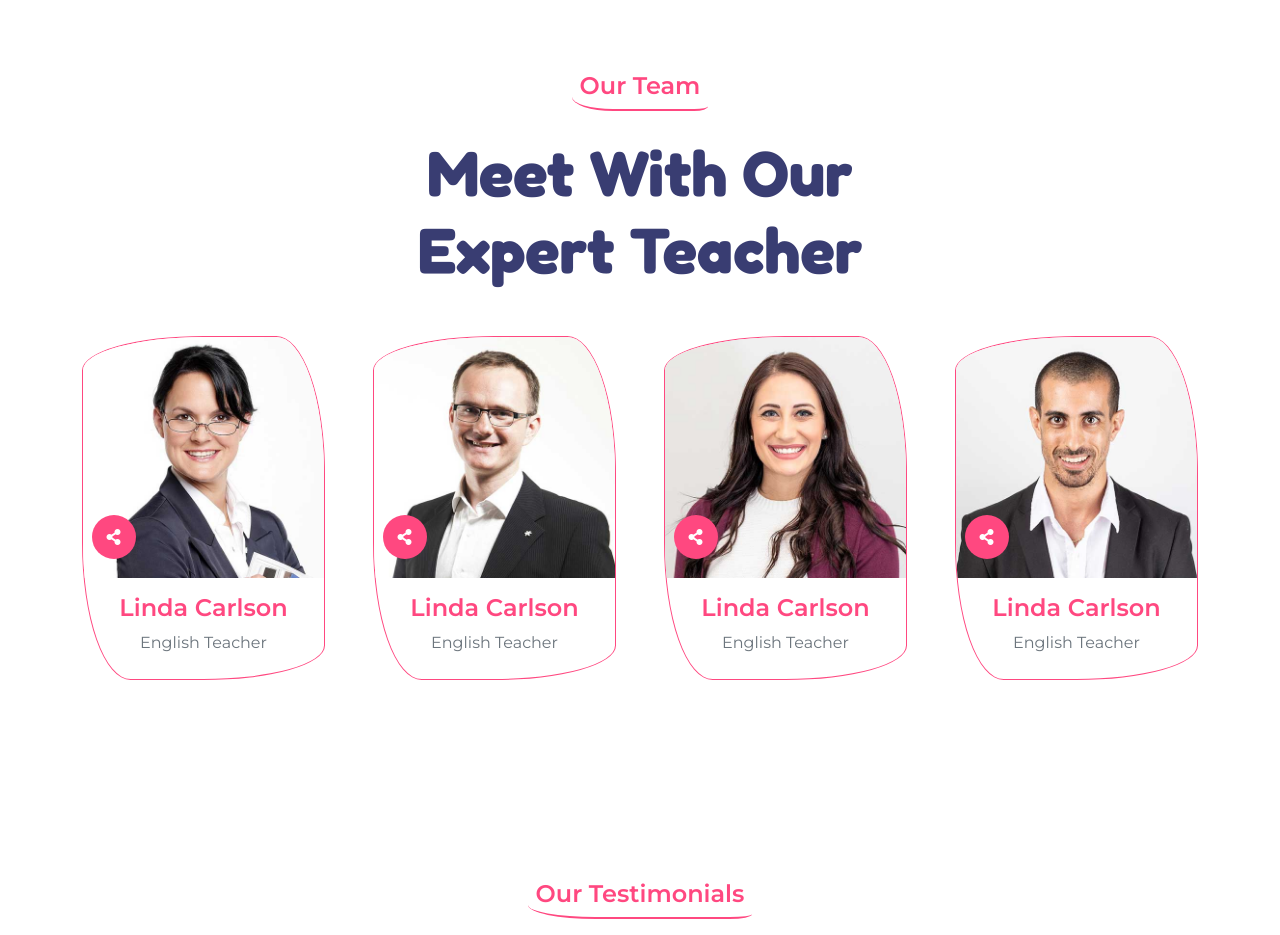
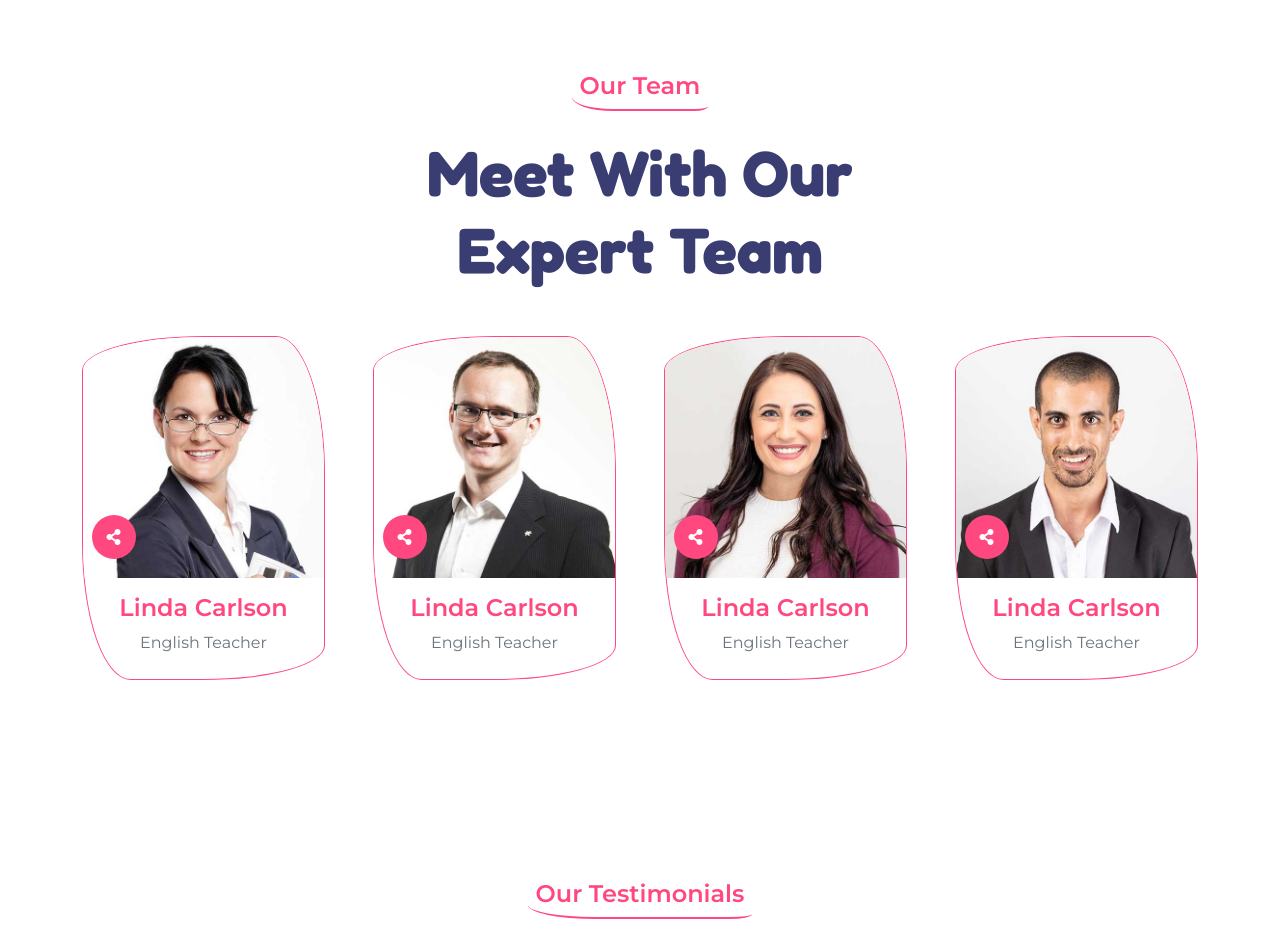
Before and after one commit to DilawarAli316/dynamic-web-app, a plain HTML site: page index.html in a window 1280 px wide. Shown: the part 4620-5555 px from the top of the page. Drawn offline with nearby package versions, Linux system fonts and the light colour scheme.

Commit message:
feat: text updated

```diff
--- a/index.html
+++ b/index.html
@@ -1063,7 +1063,7 @@
           >
             Our Team
           </h4>
-          <h1 class="mb-5 display-3">Meet With Our Expert Teacher</h1>
+          <h1 class="mb-5 display-3">Meet With Our Expert Team</h1>
         </div>
         <div class="row g-5 justify-content-center">
           <div
```
